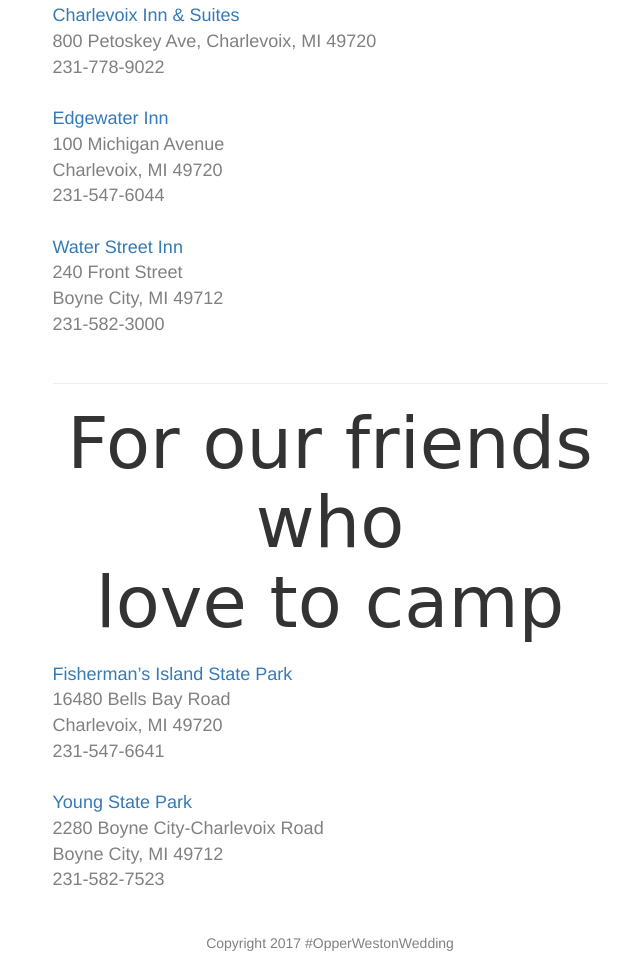
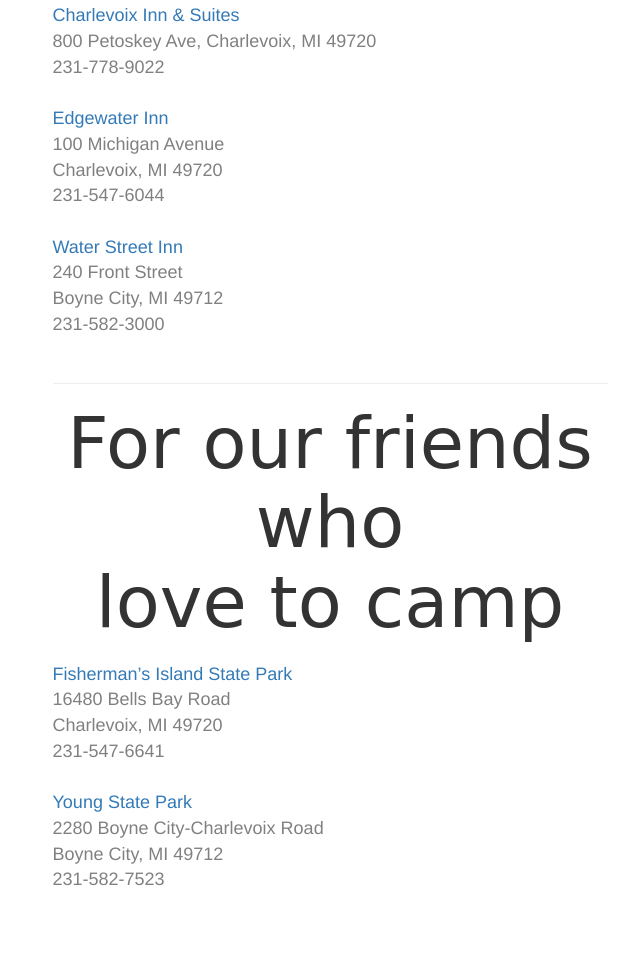
Before and after one commit to zacharyweston/wedding-website, a plain HTML site: page accommodations.html in a window 1280 px wide. Shown: the part 1058-2031 px from the top of the page, without its empty margins (310-950 px from the left). After the commit the page ends 1991 px from the top, so only its background shows below. Drawn offline with nearby package versions, Linux system fonts and the light colour scheme; a web font is replaced by a local one.

Commit message:
Second publish

```diff
--- a/accommodations.html
+++ b/accommodations.html
@@ -119,10 +119,6 @@
       </div>
       <br />
       <br />
-      <footer>
-      Copyright 2017 #OpperWestonWedding
-      </footer>
-      <br />
 
     <!-- Bootstrap core JavaScript
     ================================================== -->
```
Also changed, not shown: about-us.html (+0 -4 lines), wedding.html (+0 -4 lines).
